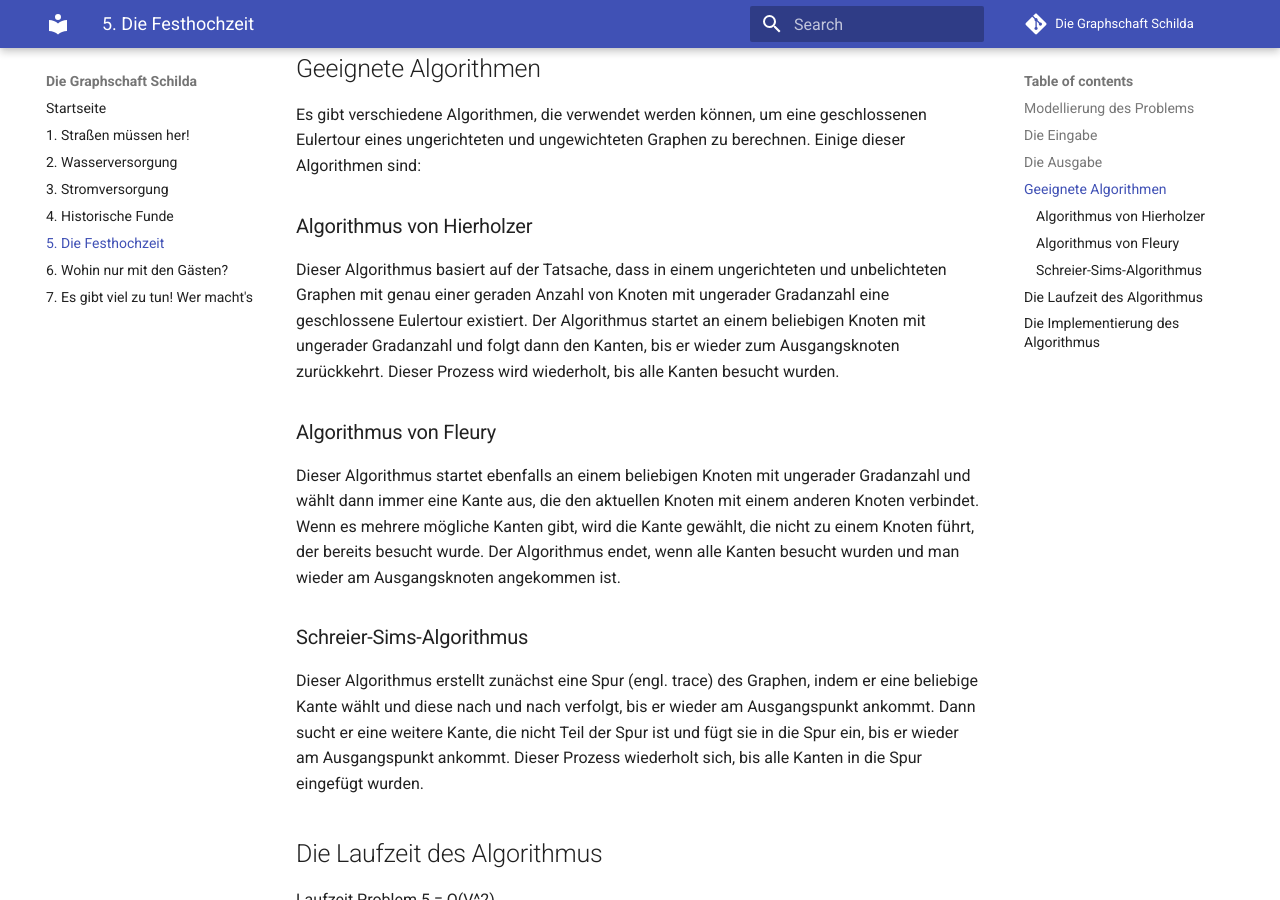
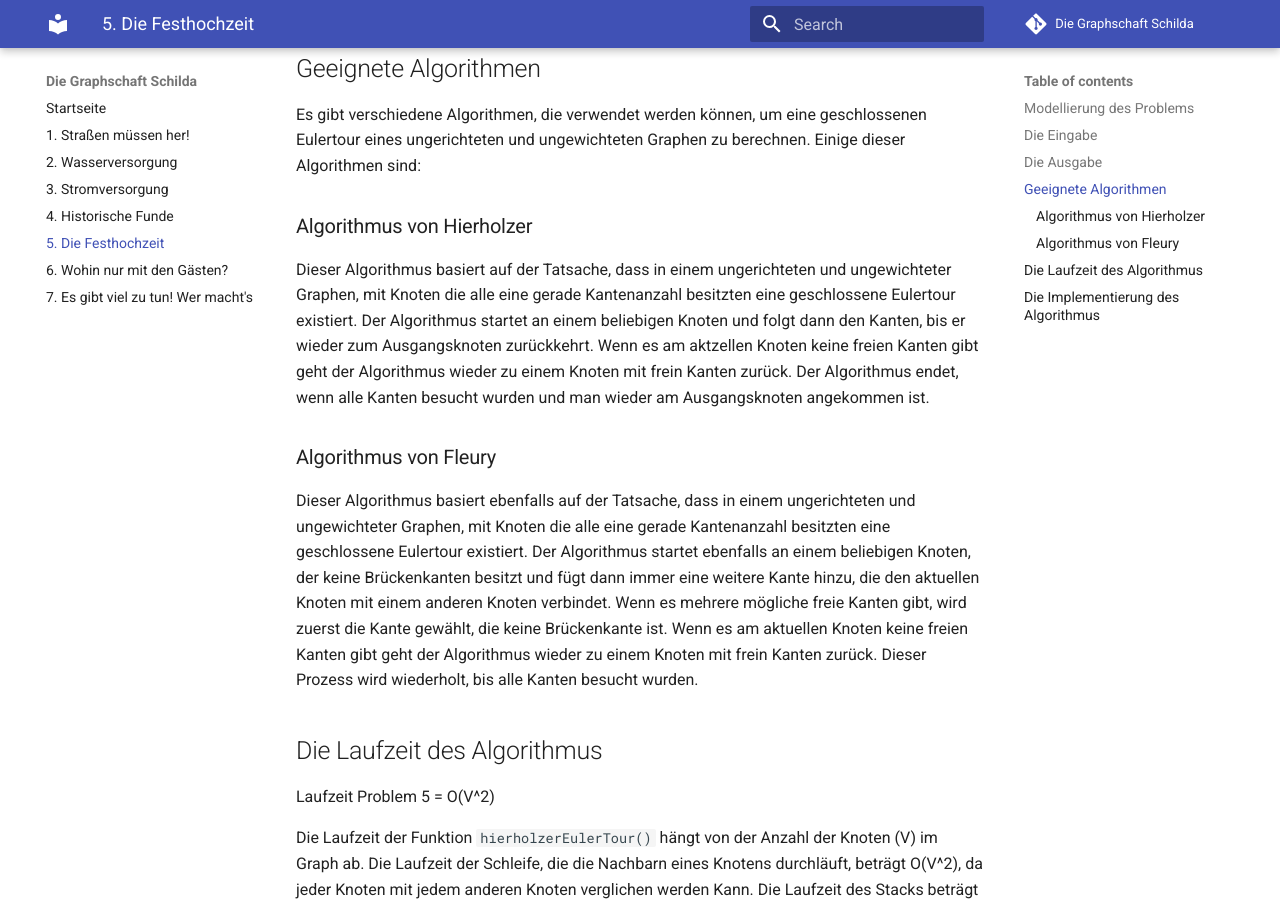
Before and after one commit to Halfpipe-SD/GraphschaftSchilda, an MkDocs documentation site: the page built from documentation/docs/Problem5.md, in a window 1280 px wide and 900 px high, scrolled down 2740 px. Built offline with MkDocs 1.6.1 and Material for MkDocs 9.7.7, drawn with Linux system fonts in a browser that asks for light colours; comment, search, counter and statistics services are not loaded.

Commit message:
updatet Problem 5 doku

```diff
--- a/documentation/docs/Problem5.md
+++ b/documentation/docs/Problem5.md
@@ -68,15 +68,11 @@ Es gibt verschiedene Algorithmen, die verwendet werden können, um eine geschlos
 
 ### Algorithmus von Hierholzer
 
-Dieser Algorithmus basiert auf der Tatsache, dass in einem ungerichteten und unbelichteten Graphen mit genau einer geraden Anzahl von Knoten mit ungerader Gradanzahl eine geschlossene Eulertour existiert. Der Algorithmus startet an einem beliebigen Knoten mit ungerader Gradanzahl und folgt dann den Kanten, bis er wieder zum Ausgangsknoten zurückkehrt. Dieser Prozess wird wiederholt, bis alle Kanten besucht wurden.
+Dieser Algorithmus basiert auf der Tatsache, dass in einem ungerichteten und ungewichteter Graphen, mit Knoten die alle eine gerade Kantenanzahl besitzten eine geschlossene Eulertour existiert. Der Algorithmus startet an einem beliebigen Knoten und folgt dann den Kanten, bis er wieder zum Ausgangsknoten zurückkehrt. Wenn es am aktzellen Knoten keine freien Kanten gibt geht der Algorithmus wieder zu einem Knoten mit frein Kanten zurück. Der Algorithmus endet, wenn alle Kanten besucht wurden und man wieder am Ausgangsknoten angekommen ist.
 
 ### Algorithmus von Fleury
 
-Dieser Algorithmus startet ebenfalls an einem beliebigen Knoten mit ungerader Gradanzahl und wählt dann immer eine Kante aus, die den aktuellen Knoten mit einem anderen Knoten verbindet. Wenn es mehrere mögliche Kanten gibt, wird die Kante gewählt, die nicht zu einem Knoten führt, der bereits besucht wurde. Der Algorithmus endet, wenn alle Kanten besucht wurden und man wieder am Ausgangsknoten angekommen ist.
-
-### Schreier-Sims-Algorithmus
-
-Dieser Algorithmus erstellt zunächst eine Spur (engl. trace) des Graphen, indem er eine beliebige Kante wählt und diese nach und nach verfolgt, bis er wieder am Ausgangspunkt ankommt. Dann sucht er eine weitere Kante, die nicht Teil der Spur ist und fügt sie in die Spur ein, bis er wieder am Ausgangspunkt ankommt. Dieser Prozess wiederholt sich, bis alle Kanten in die Spur eingefügt wurden.
+Dieser Algorithmus basiert ebenfalls auf der Tatsache, dass in einem ungerichteten und ungewichteter Graphen, mit Knoten die alle eine gerade Kantenanzahl besitzten eine geschlossene Eulertour existiert. Der Algorithmus startet ebenfalls an einem beliebigen Knoten, der keine Brückenkanten besitzt und fügt dann immer eine weitere Kante hinzu, die den aktuellen Knoten mit einem anderen Knoten verbindet. Wenn es mehrere mögliche freie Kanten gibt, wird zuerst die Kante gewählt, die keine Brückenkante ist. Wenn es am aktuellen Knoten keine freien Kanten gibt geht der Algorithmus wieder zu einem Knoten mit frein Kanten zurück. Dieser Prozess wird wiederholt, bis alle Kanten besucht wurden.
 
 ## Die Laufzeit des Algorithmus
 
```
